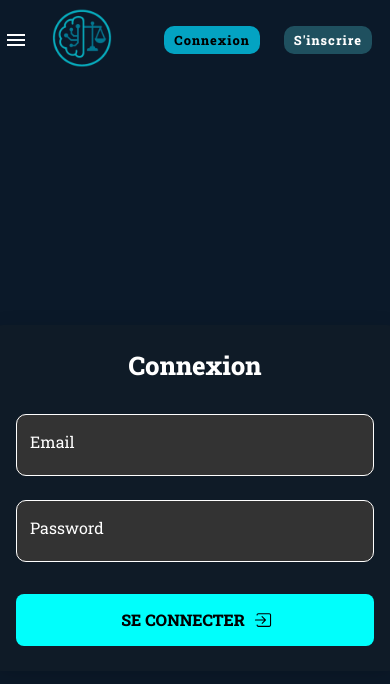
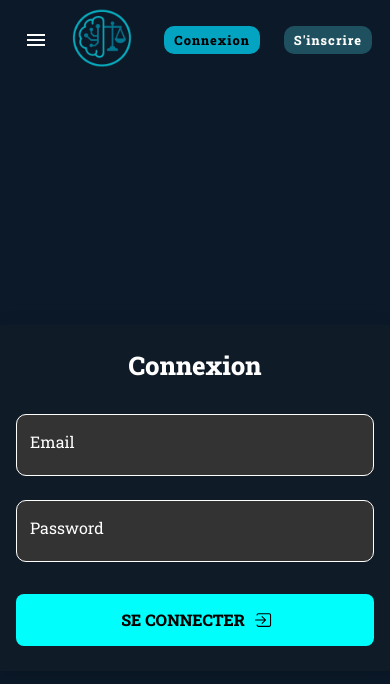
Before and after one commit to Ilan9903/Juris-IA, a React (Vite) app in the folder frontend/: page /chat in a window 390 px wide. Shown: the top 684 px of the page. Built offline with nearby package versions, Linux system fonts and the light colour scheme; no server answers.

Commit message:
ajustement menu burger sidebar mobile

```diff
--- a/frontend/src/components/Header.tsx
+++ b/frontend/src/components/Header.tsx
@@ -102,14 +102,14 @@ const Header = ({ onMenuClick }: { onMenuClick: () => void }) => {
       >
         <Toolbar sx={{ display: "flex", justifyContent: "space-between", px: { xs: 1, sm: 2 } }}>
           {/* Conteneur à gauche pour le menu hamburger et le logo */}
-          <Box sx={{ display: 'flex', alignItems: 'center', gap: 1 }}>
+          <Box sx={{ display: 'flex', alignItems: 'center', gap: 2 }}>
             {/* Condition d'affichage du menu hamburger */}
             {isMobile && location.pathname === "/chat" && (
               <IconButton
                 color="inherit" // Hérite la couleur du parent (blanc par défaut dans la Toolbar)
                 edge="start" // Pour un meilleur positionnement à gauche
                 onClick={onMenuClick} // Appelle la fonction passée par App.tsx
-                sx={{ mr: 1 }} // Marge à droite pour espacer du logo
+                sx={{ mr: 0, ml: 1 }} // Marge à droite pour espacer du logo
               >
                 <MenuIcon />
               </IconButton>
@@ -122,12 +122,14 @@ const Header = ({ onMenuClick }: { onMenuClick: () => void }) => {
             {auth?.isLoggedIn ? (
               <>
                 {/* CORRECTION : La condition pour afficher le bouton "Juris IA" est restaurée ici */}
-                {location.pathname !== "/chat" && !isMobile && (
+                {location.pathname !== "/chat" && (
                   <NavigationLink
-                    bg="#03a3c2" // ou "#00fffc" comme avant, à vous de choisir
+                    bg="#03a3c2"
                     to="/chat"
                     text="Juris IA"
-                    textColor="white" // ou "black" si le fond est clair
+                    textColor="white"
+                    // Ajout d'un style conditionnel pour réduire sa taille sur mobile
+                    style={isMobile ? { padding: '6px 10px', fontSize: '0.8rem' } : {}}
                   />
                 )}
                 <UserStatusBadge
--- a/frontend/src/pages/Chat.tsx
+++ b/frontend/src/pages/Chat.tsx
@@ -240,7 +240,7 @@ const Chat = ({ isDrawerOpen, setDrawerOpen }: { isDrawerOpen: boolean, setDrawe
   // Note: j'ai complété le JSX qui était commenté
   const SidebarContent = () => (
     <Paper
-      elevation={3}
+      elevation={0}
       sx={{
         display: "flex", flexDirection: "column", width: "100%", height: "100%",
         bgcolor: "rgb(17,29,39)", borderRadius: { xs: 0, md: "16px" }, p: 1,
```
